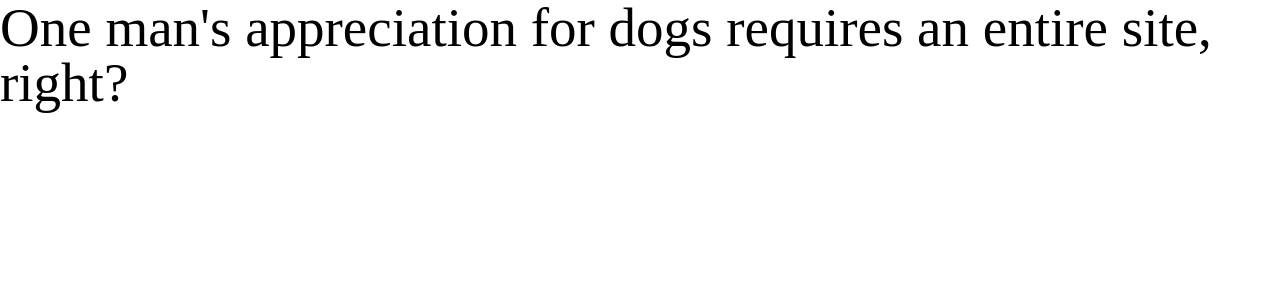
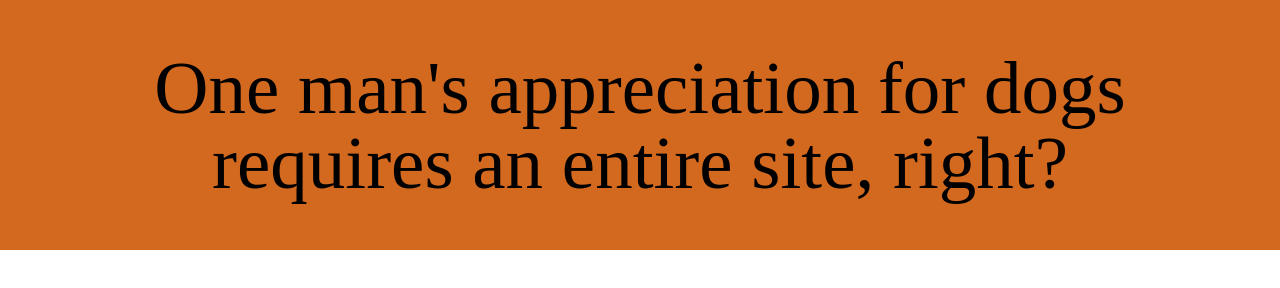
Before and after one commit to spencerv86/dog-appreciation, a plain HTML site: page index.html in a window 1280 px wide. Drawn offline with Linux system fonts and the light colour scheme.

Commit message:
added background color and padding to h1

```diff
--- a/style.css
+++ b/style.css
@@ -1,3 +1,6 @@
 h1 {
-    font-size: 55px;
+    font-size: 75px;
+    background: chocolate;
+    padding: 50px;
+    text-align: center;
 }
```
